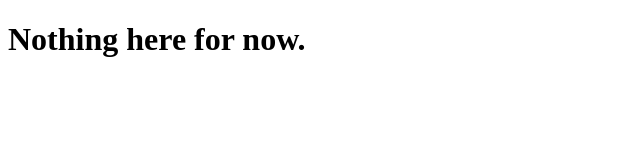
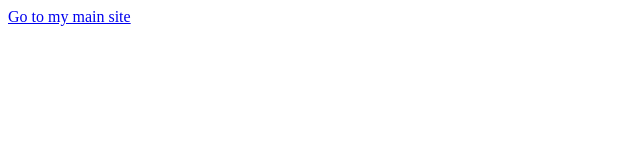
Before and after one commit to k1l0b1t/k1l0b1t.github.io, a plain HTML site: page index.html in a window 1280 px wide. Shown: the whole page, without its empty margins (0-640 px from the left). Drawn offline with Linux system fonts and the light colour scheme.

Commit message:
Update index.html

```diff
--- a/index.html
+++ b/index.html
@@ -6,6 +6,6 @@
     <title>k1l0b1t</title>
 </head>
 <body>
-    <h1>Nothing here for now.</h1>
+    <a href='https://www.vincentlammens.be'>Go to my main site</a>
 </body>
 </html>
```
